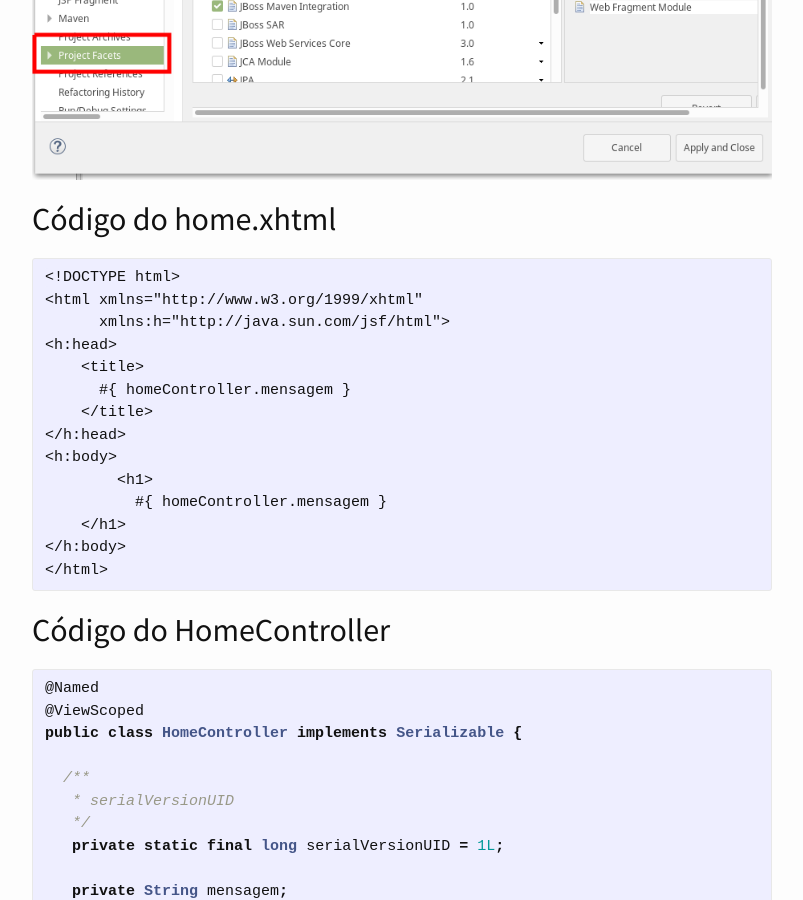
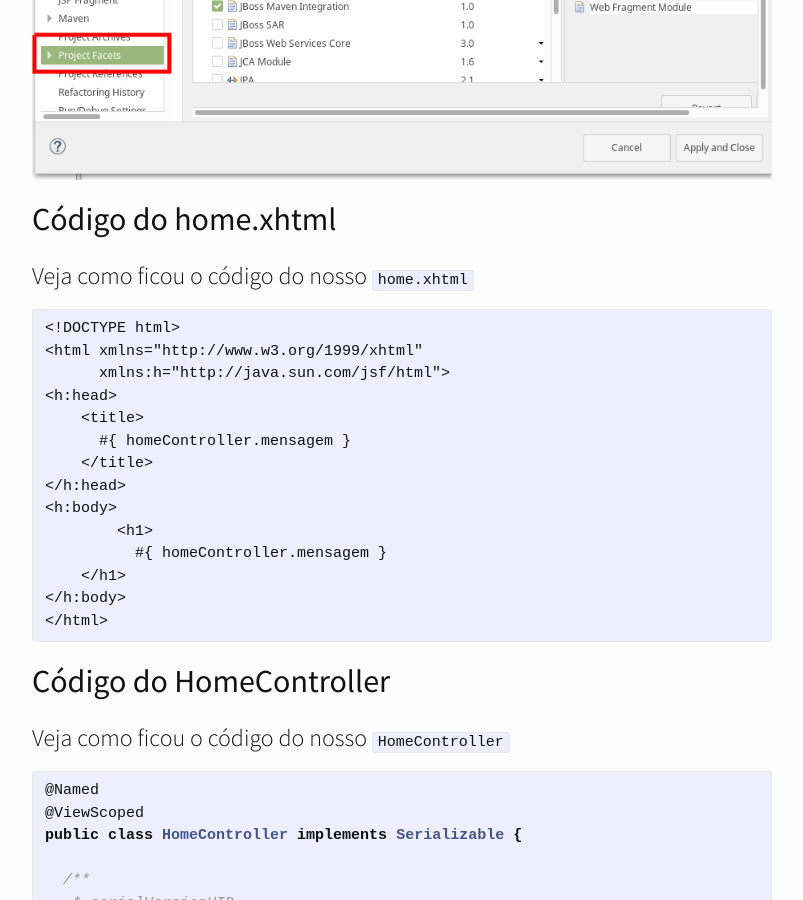
Before and after one commit to BSTK/bstk.github.io, a Jekyll site: the page built from _posts/2018-10-31-carmais-testando-a-configuracao.md, in a window 1280 px wide and 900 px high, scrolled down 1266 px. Shown: the whole window, without its empty margins (238-1041 px from the left). Built offline with Jekyll 4.4.1, drawn with Linux system fonts in a browser that asks for light colours; nearby versions of some CDN libraries; comment, search, counter and statistics services are not loaded.

Commit message:
Correção

````diff
--- a/_posts/2018-10-31-carmais-testando-a-configuracao.md
+++ b/_posts/2018-10-31-carmais-testando-a-configuracao.md
@@ -18,6 +18,8 @@ Caminho : ```carmais > Properties > Prject Facets```
 
 ## Código do home.xhtml
 
+Veja como ficou o código do nosso ```home.xhtml```
+
 ``` xhtml
 <!DOCTYPE html>
 <html xmlns="http://www.w3.org/1999/xhtml"
@@ -36,6 +38,9 @@ Caminho : ```carmais > Properties > Prject Facets```
 ```
 
 ## Código do HomeController
+
+Veja como ficou o código do nosso ```HomeController```
+
 ``` java
 @Named
 @ViewScoped
````
